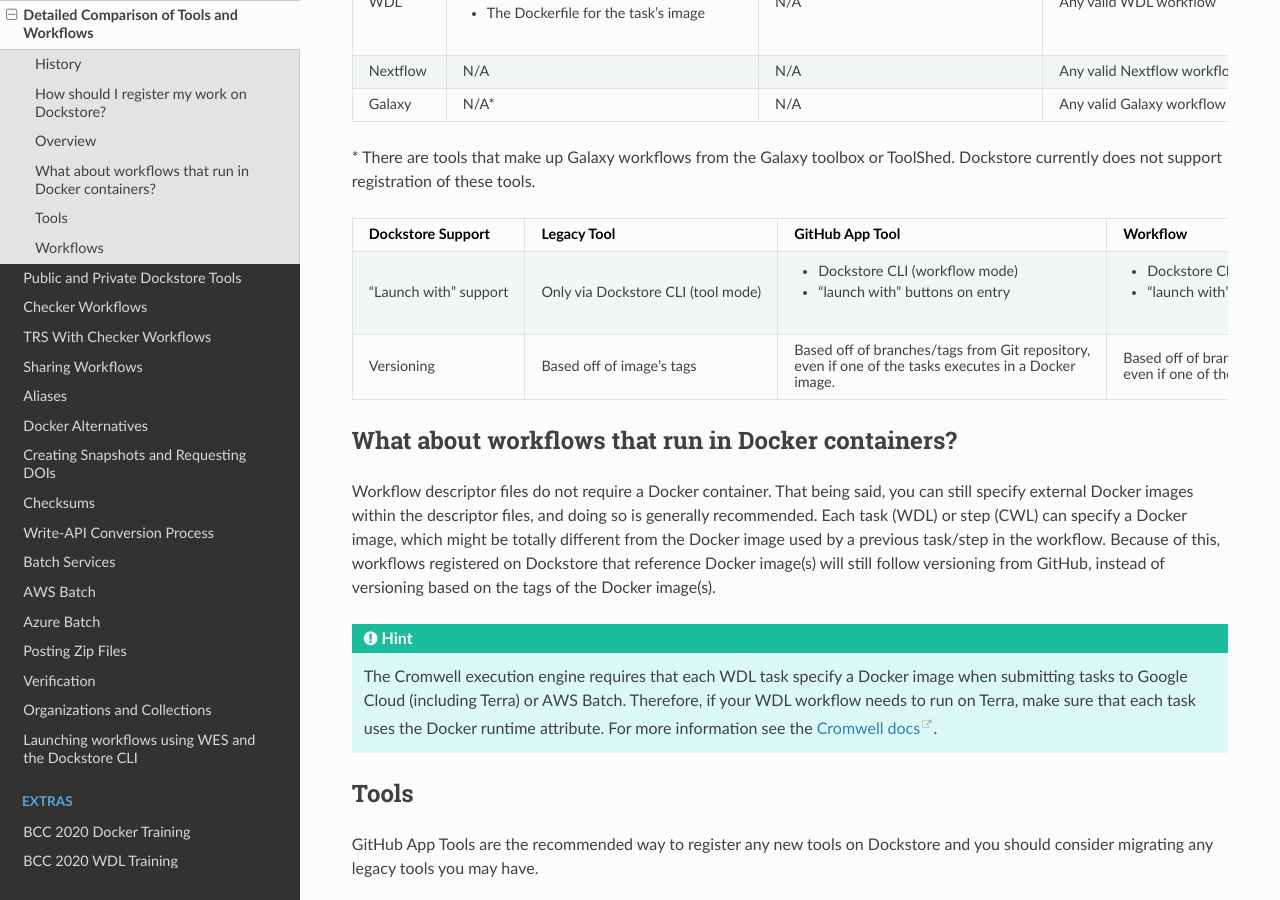
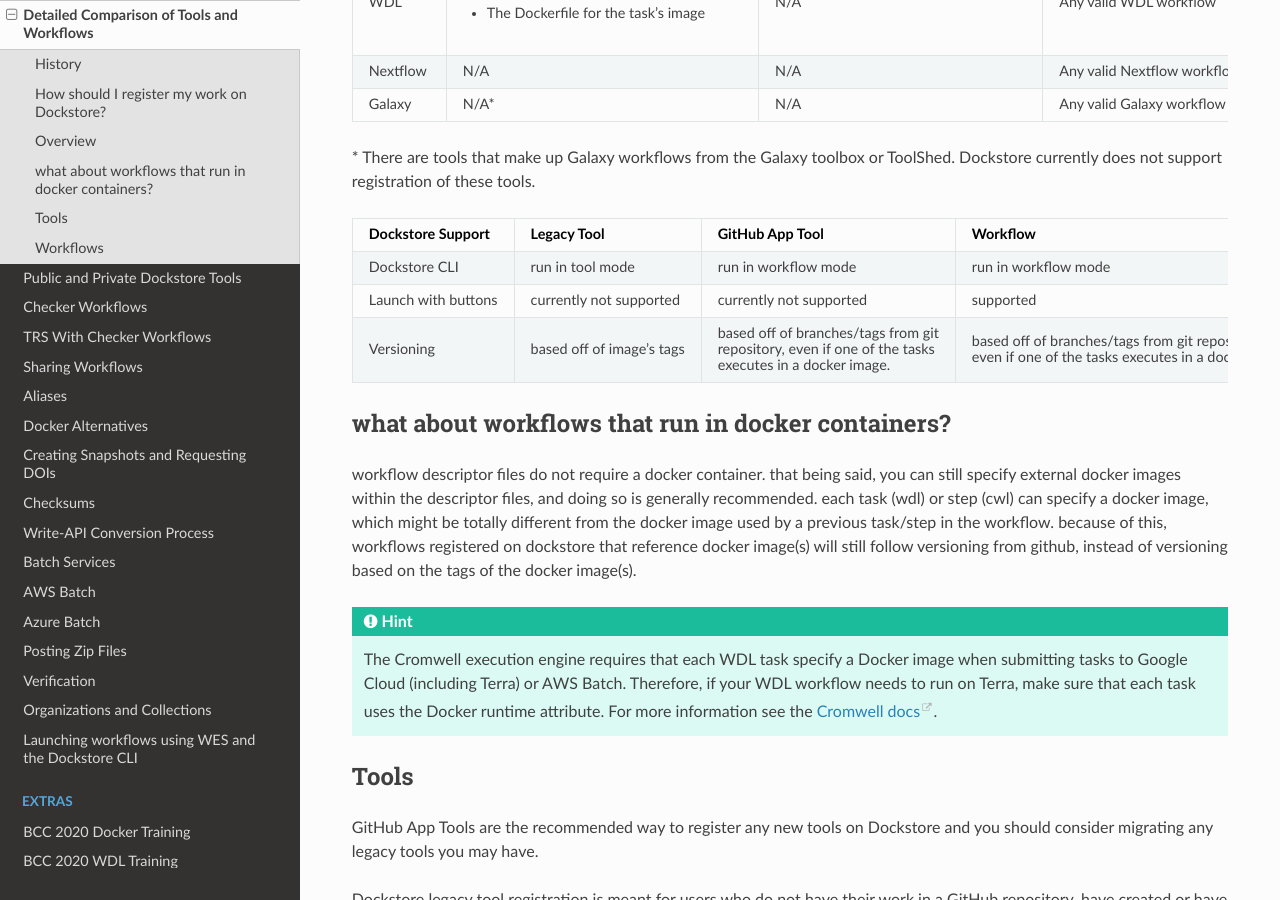
Before and after one commit to dockstore/dockstore-documentation, a Sphinx documentation site: the page built from docs/advanced-topics/tools-vs-workflows.rst, in a window 1280 px wide and 900 px high, scrolled down 1138 px. Built offline with Sphinx 7.4.7 and the Read the Docs theme 2.0.0, drawn with Linux system fonts in a browser that asks for light colours.

Commit message:
PR feedback for table

```diff
--- a/docs/advanced-topics/tools-vs-workflows.rst
+++ b/docs/advanced-topics/tools-vs-workflows.rst
@@ -42,25 +42,25 @@
 Dockstore currently does not support registration of these tools.
 
 
-+------------------------+------------------------------------------+-------------------------------------------------+-------------------------------------------------+
-| Dockstore Support      | Legacy Tool                              | GitHub App Tool                                 | Workflow                                        |
-+========================+==========================================+=================================================+=================================================+
-| "Launch with" support  |  Only via Dockstore CLI (tool mode)      |  - Dockstore CLI (workflow mode)                | - Dockstore CLI (workflow mode)                 |
-|                        |                                          |  - "launch with" buttons on entry               | - "launch with" buttons on entry                |
-+------------------------+------------------------------------------+-------------------------------------------------+-------------------------------------------------+
-| Versioning             |  Based off of image's tags               |  Based off of branches/tags from Git repository,| Based off of branches/tags from Git repository, |
-|                        |                                          |                                                 |                                                 |
-|                        |                                          |  even if one of the tasks executes in a Docker  | even if one of the tasks executes in a Docker   |
-|                        |                                          |                                                 |                                                 |
-|                        |                                          |  image.                                         |                                                 |
-|                        |                                          |                                                 |                                                 |
-+------------------------+------------------------------------------+-------------------------------------------------+-------------------------------------------------+
++----------------------+-----------------------------+----------------------------------------+-------------------------------------------------+
+| Dockstore Support    | Legacy Tool                 | GitHub App Tool                        | Workflow                                        |
++======================+=============================+========================================+=================================================+
+| Dockstore CLI        |  run in tool mode           |  run in workflow mode                  | run in workflow mode                            |
++----------------------+-----------------------------+----------------------------------------+-------------------------------------------------+
+| Launch with buttons  |  currently not supported    |  currently not supported               | supported                                       |
++----------------------+-----------------------------+----------------------------------------+-------------------------------------------------+
+| Versioning           |  based off of image's tags  |  based off of branches/tags from git   | based off of branches/tags from git repository, |
+|                      |                             |                                        |                                                 |
+|                      |                             |  repository, even if one of the tasks  | even if one of the tasks executes in a docker   |
+|                      |                             |                                        |                                                 |
+|                      |                             |  executes  in a docker image.          |                                                 |
++----------------------+-----------------------------+----------------------------------------+-------------------------------------------------+
 
-What about workflows that run in Docker containers?
+what about workflows that run in docker containers?
 ---------------------------------------------------
 
-Workflow descriptor files do not require a Docker container. That being said, you can still specify external Docker images
-within the descriptor files, and doing so is generally recommended. Each task (WDL) or step (CWL) can specify a Docker image, which might be totally different from the Docker image used by a previous task/step in the workflow. Because of this, workflows registered on Dockstore that reference Docker image(s) will still follow versioning from GitHub, instead of versioning based on the tags of the Docker image(s).
+workflow descriptor files do not require a docker container. that being said, you can still specify external docker images
+within the descriptor files, and doing so is generally recommended. each task (wdl) or step (cwl) can specify a docker image, which might be totally different from the docker image used by a previous task/step in the workflow. because of this, workflows registered on dockstore that reference docker image(s) will still follow versioning from github, instead of versioning based on the tags of the docker image(s).
 
 .. hint::
     The Cromwell execution engine requires that each WDL task specify a Docker image when submitting tasks to Google Cloud (including Terra) or AWS Batch. Therefore, if your WDL workflow needs to run on Terra, make sure that each task uses the Docker runtime attribute. For more information see the `Cromwell docs <https://cromwell.readthedocs.io/en/stable/RuntimeAttributes/#docker>`_.
```
